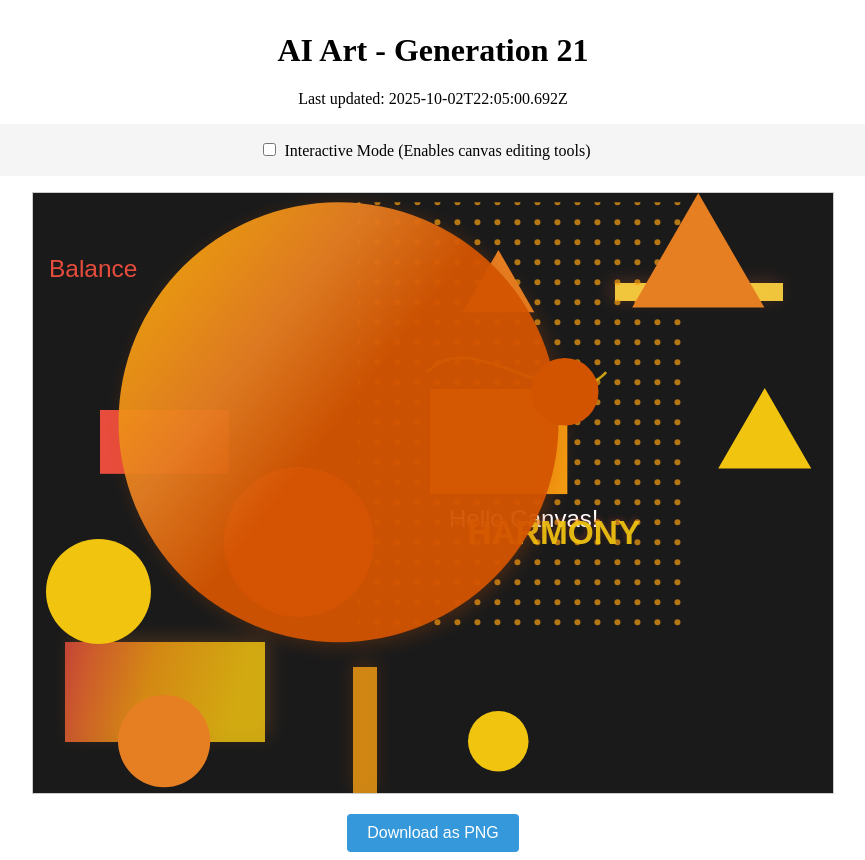
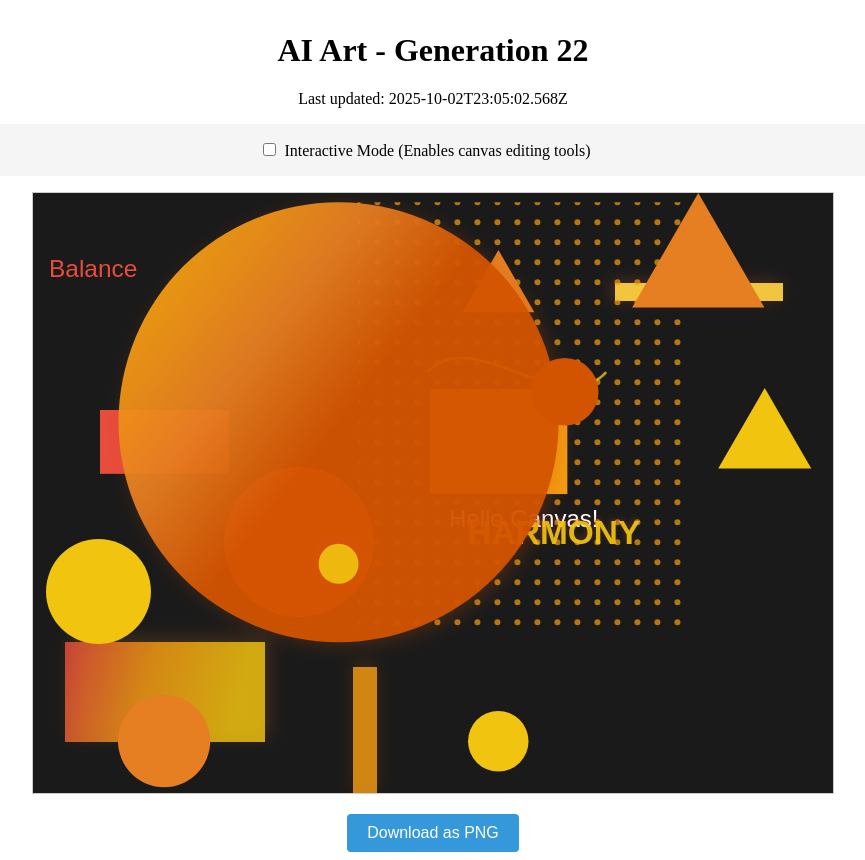
Before and after one commit to mcclowes/ai-art, a React (Vite) app: page / in a window 1280 px wide. Shown: the whole page, without its empty margins (207-1072 px from the left). Built offline with nearby package versions, Linux system fonts and the light colour scheme.

Commit message:
Improve artwork - Generation 22

```diff
--- a/src/artwork-state.ts
+++ b/src/artwork-state.ts
@@ -288,9 +288,35 @@ export const artworkState: ArtworkState = {
       "size": 53.74028728224843,
       "fillStyle": "#f1c40f",
       "id": "triangle_1759439096868"
+    },
+    {
+      "type": "circle",
+      "x": 305.5624227441286,
+      "y": 370.82818294190355,
+      "radius": 20,
+      "fillStyle": "#e74c3c",
+      "gradient": {
+        "type": "radial",
+        "colors": [
+          "#e74c3c",
+          "#f39c12",
+          "#f1c40f"
+        ],
+        "direction": 354.18870827629894,
+        "centerX": 0.6260568274312793,
+        "centerY": 0.5684528113782397
+      },
+      "shadow": {
+        "blur": 6.138712894533933,
+        "color": "#e74c3c40",
+        "offsetX": -0.42496704614904246,
+        "offsetY": -3.845148701772232
+      },
+      "opacity": 0.903617795345805,
+      "id": "gradient_circle_1759446302568"
     }
   ],
-  "generation": 21,
-  "lastUpdated": "2025-10-02T22:05:00.692Z",
+  "generation": 22,
+  "lastUpdated": "2025-10-02T23:05:02.568Z",
   "cycleStarted": "2025-10-02T02:29:58.080Z"
 };
```
